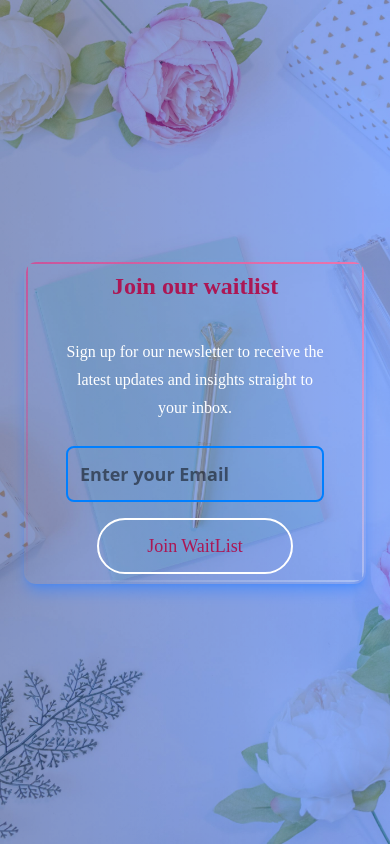
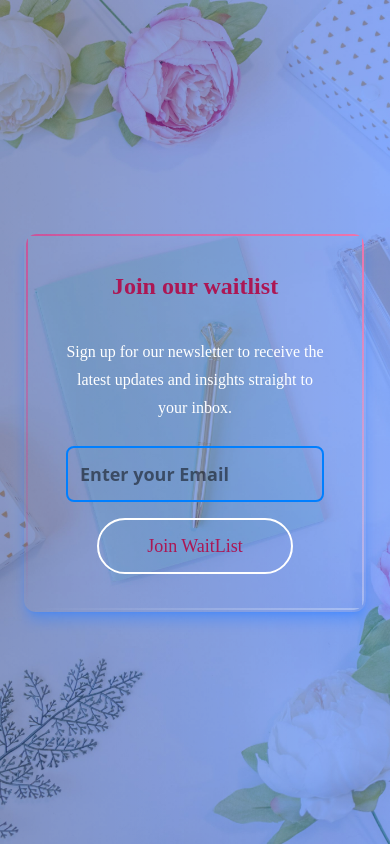
Before and after one commit to DeraJudy/blog_waitlist, a Next.js app: page / in a window 390 px wide. Built offline with nearby package versions, Linux system fonts and the light colour scheme.

Commit message:
Fixing error

```diff
--- a/app/page.js
+++ b/app/page.js
@@ -60,7 +60,7 @@ export default function Home() {
         <div
           className="relative flex items-center justify-center w-full max-w-lg bg-transparent shadow-lg
           shadow-blue-500/50 rounded-xl overflow-hidden
-          border-2 border-transparent py-2 px-8 h-auto sm:h-[500px] md:h-[450px]"
+          border-2 border-transparent py-9 px-8 md:py-2 h-auto sm:h-[500px] md:h-[450px]"
         >
           {/* Moving Border Effect */}
           <div className="absolute inset-0 w-full h-full border-2 border-transparent rounded-xl
```
